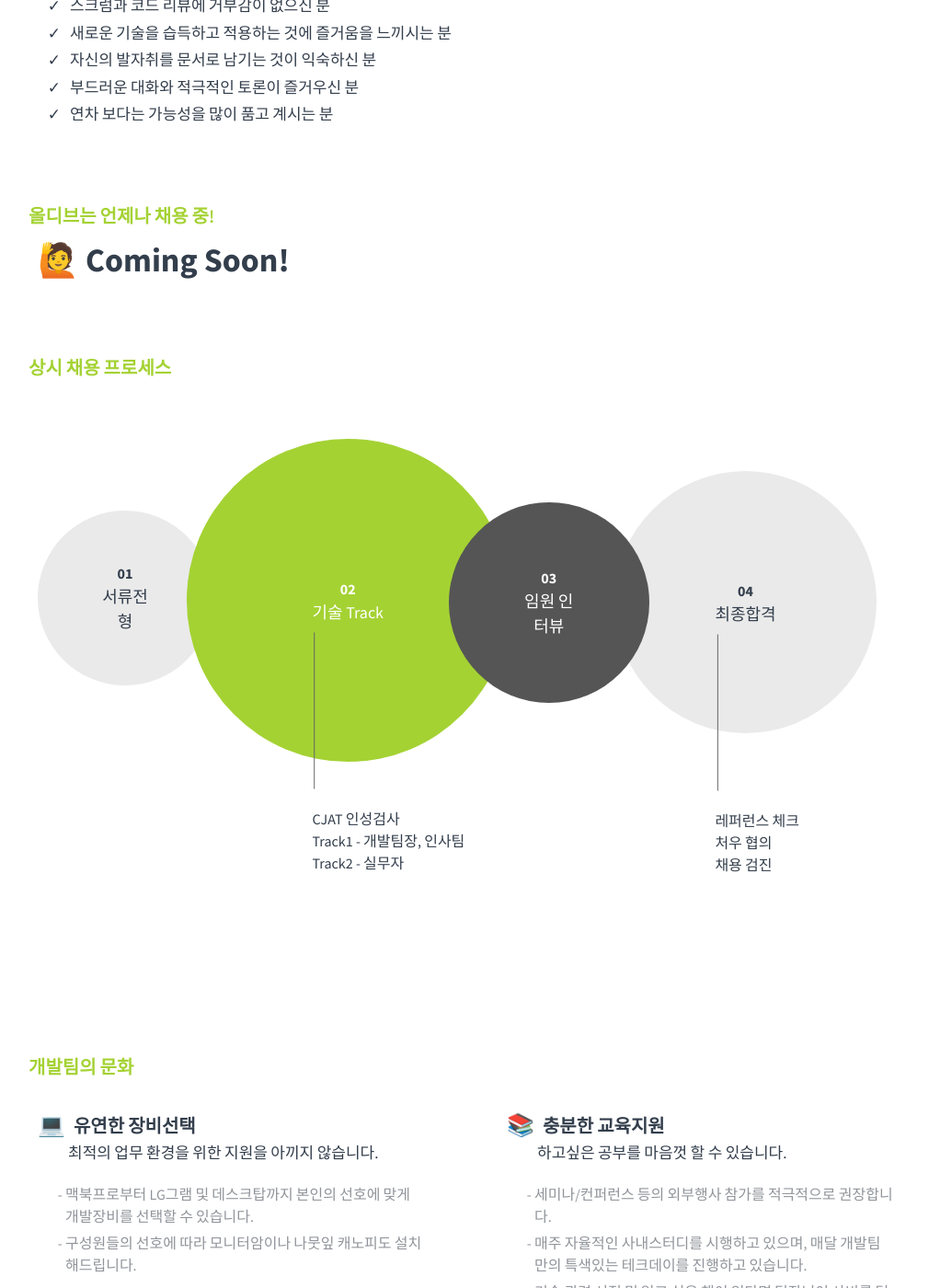
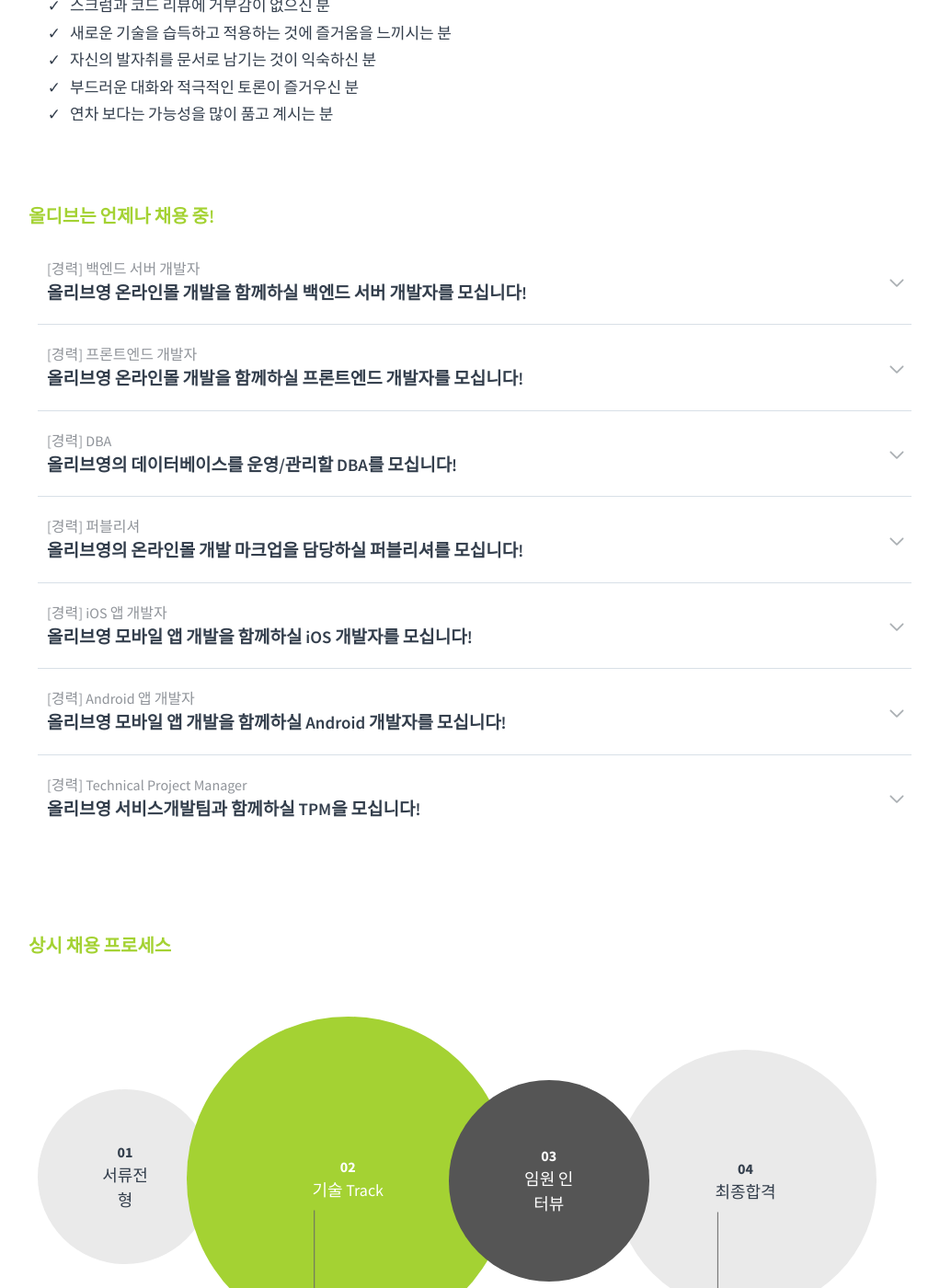
Before and after one commit to tedpark/oy-alldev.github.io, a Jekyll site: the page built from recruit/index.md, in a window 1280 px wide and 1400 px high, scrolled down 628 px. Shown: the whole window at 92% size, without its empty margins (124-1146 px from the left). Built offline with Jekyll 4.4.1, drawn with Linux system fonts in a browser that asks for light colours; part of the change alters nothing that is shown.

Commit message:
feature/recruit position update

```diff
--- a/_data/recruit-position.yml
+++ b/_data/recruit-position.yml
@@ -1,92 +1,125 @@
-Comment: >
-  - name: "[경력] 백엔드 서버 개발자"
-    title: 올리브영 온라인몰 개발을 함께하실 백엔드 서버 개발자를 모십니다!
-    overview:
-      - 서버 사이드의 소프트웨어 구조 디자인
-      - TDD 중심의 코드 및 디버깅
-      - 다양한 구성원과의 협업
-      - 기술 및 설계에 대한 문서 작성
-      - 효율적이고 재사용 가능한 개발 및 지속적인 개선
-      - 서버 환경 셋팅 및 DevOps 운영
-      - 신기술 도입 및 전파
-    requirement:
-      - 3년 이상, 6년 이하의 백엔드 개발 경력을 보유하신 분
-      - Java, Spring Framework에 대한 이해가 있으신 분
-      - Oracle, MySQL 등의 RDB와 ORM에 익숙하신 분
-      - HTML, Javascript와 같은 프론트엔드에 대한 이해가 있으신 분
-      - 새로운 기술 도입에 대한 적극성이 있으신 분
-      - Unix 명령어 및 Shell script 사용이 가능하신 분
-    useful:
-      - Python, Kotlin 등의 언어 사용이 가능하신 분
-      - Javalin과 같은 경량 framework 환경에서의 개발 경험이 있으신 분
-      - Redis와 같은 NoSQL 환경에서의 구축/운영 경험이 있으신 분
-      - MongoDB, PostgreSQL에 대한 경험이 있으신 분
-      - 커머스 또는 페이 서비스 개발 경험이 있으신 분
-      - AWS, GCP, NaverCloud 등 클라우드 인프라 경험이 있으신 분
-      - 배포 파이프라인 구축 경험이 있으신 분
+- name: "[경력] 백엔드 서버 개발자"
+  title: 올리브영 온라인몰 개발을 함께하실 백엔드 서버 개발자를 모십니다!
+  overview:
+    - 올리브영 온라인몰 Back-end 서버에 대한 설계 및 구현
+    - O2O서비스에 대한 Back-end 시스템 구현
+    - 대용량/실시간 트래픽 대비 서비스 성능 측정/분석 및 최적화
+  requirement:
+    - 관련 경력 3년 이상
+    - Java, Spring Framework 기반 웹 서비스에 대한 이해 및 실무 개발 경험
+    - 분산 환경의 대규모 데이터 처리를 위한 데이터 프로세싱에 대한 이해 및 경험
+    - 기술적인 문제에 대한 정확한 파악/분석 및 해결 역량
+    - 신기술 도입에 대한 적극적인 마인드와 태도 보유
+  useful:
+    - MongoDB/Redis 등 NoSQL 관련 구축/운영 경험
+    - 이커머스 플랫폼 관련 실무 경험
+    - AWS, GCP 등 DevOps환경 기반 클라우드 인프라 경험
+    - TDD/Agile 개발환경에 대한 실무 경험
 
-  - name: "[경력] 프론트엔드 개발자"
-    title: 올리브영 온라인몰 개발을 함께하실 프론트엔드 개발자를 모십니다!
-    overview:
-      - 프론트엔드 영역에 대한 디자인과 구조 설계
-      - 사용자 경험 기반의 프로젝트 개선 수행
-      - 공통 UI 컴포넌트 및 모듈의 작성
-      - 신규 프로젝트에 대한 Boilerplate
-      - 프론트엔드 서버 환경에 대한 DevOps 운영
-    requirement:
-      - 5년 이하의 주니어
-      - HTML과 CSS에 대한 이해가 있으신 분
-      - Vanila Javascript에 대한 이해가 있으신 분
-      - 프론트엔드 framework 사용 경험이 있으신 분
-      - Npm, node.js 환경에서의 서비스 운영 경험이 있으신 분
-      - ECMAScript6, HTML5에 대한 이해가 있으신 분
-    useful:
-      - React.js에 대한 이해가 있으신 분
-      - Typescript 코드 작성이 가능하신 분
-      - 웹 표준, 반응형 UI 개발 경험이 있으신 분
-      - 커머스 또는 패션 관련 서비스 개발 경험이 있으신 분
-      - Javascript(Node.js) 환경의 백엔드 구축/운영 경험이 있으신 분
+- name: "[경력] 프론트엔드 개발자"
+  title: 올리브영 온라인몰 개발을 함께하실 프론트엔드 개발자를 모십니다!
+  overview:
+    - 고객 경험 기반의 신규/기술 개선 프로젝트 수행
+    - 올리브영 플랫폼에 필요한 신규 기술 적용
+    - 이커머스 서비스 개발
+    - UI 설계 및 개발
+  requirement:
+    - 관련 경력 3년 이상
+    - JavaScript 및 React와 같은 Front-end Framework 이해 및 개발 경험
+    - 모바일 웹 및 Single page Application에 대한 관심 및 프로젝트 경험
+    - 우수한 커뮤니케이션 스킬과 협업 자세 보유
+  useful:
+    - 컴퓨터공학 관련 학위 소지자
+    - Typescript, React.js, Node.js를 활용한 프로젝트 경험
+    - 대규모 서비스 개발 프로젝트에서 Front-end 성능 최적화 경험
+    - 이커머스 또는 패션/뷰티 관련 도메인에서 모바일 서비스 프로젝트 참여 경험
 
-  - name: "[경력] DBA"
-    title: 올리브영의 데이터베이스를 운영/관리할 DBA를 모십니다!
-    overview:
-      - main: DBMS 운영 관리업무 (오라클/MySQL)
-        sub:
-          - DBMS 설치 및 패치/업그레이드
-          - 모니터링 및 분석
-          - 장애처리 및 트러블 슈팅
-          - 백업/복구 정책 수립 및 운영
-      - main: 온라인 서비스 개발 지원
-        sub:
-          - 테이블 설계 검토 및 표준화
-          - SQL 사전 검수 및 인덱스 설계
-          - 과부화 SQL 튜닝 및 가이드
-    requirement:
-      - 3년 이상의 관련 업무경험이 있으신
-      - MySQL 운영관리(백업/복구, 트러블슈팅)에 대해 전반적으로 이해하고 서비스 관점으로 운영하실 수 있는 분
-      - SQL/인덱스 튜닝에 대한 기본적인 지식 및 경험이 있으신 분
-      - DB 관리 자동화를 위한 스크립트(Shell, Python 등) 개발 역량이 있으신 분
-    useful:
-      - Cloud(AWS/GCP/Azure 등) 환경 내 DBMS 운영관리 경험이 있으신 분
-      - e커머스 서비스 개발/운영 경험이 있으신 분
-      - 대용량 트래픽에 대한 성능개선 경험이 있으신 분
-      - Redis, MongoDB와 같은 NoSQL에 대한 경험 혹은 관심이 있으신 분
+- name: "[경력] DBA"
+  title: 올리브영의 데이터베이스를 운영/관리할 DBA를 모십니다!
+  overview:
+    - 데이터베이스 엔지니어링 및 운영 업무 수행 (오라클/MySQL)
+    - 데이터 구조화 및 테이블 설계 검토 및 표준화
+    - SQL 최적화, 사전 검수 및 인덱스 설계
+  requirement:
+    - 관련 경력 3년 이상
+    - Oracle, MYSQL 등 RBMS에 대한 이해 및 운영 가능자 (백업/복구, 트러블슈팅 등)
+    - SQL, 인덱스 튜닝에 대한 기본적인 지식 및 경험
+    - 우수한 커뮤니케이션 스킬과 협업 자세 보유
+    - 신속한 문제 파악/분석 및 해결 역량
+  useful:
+    - Cloud(AWS/GCP/Azure 등)환경 내 DBMS 운영 관리 경험
+    - 스크립트 개발 역량(Shell, python 등) 보유
+    - 이커머스 환경에서 대용량 트래픽에 대한 성능개선 경험
+    - Redis, MongoDB와 같은 NoSQL 경험 또는 관심
 
-  - name: "[경력] 퍼블리셔"
-    title: 올리브영의 온라인몰 개발 마크업을 담당하실 퍼블리셔를 모십니다!
-    overview:
-      - 올리브영 온라인몰 서비스의 웹 표준 마크업 UI 개발
-      - 마크업 산출물의 관리체계 구축 및 관리
-      - 퍼블리싱 단계 수준의 서비스 프로토타입 개발
-      - 웹 사이트 최적화에 대한 고민과 개선안 제안
-    requirement:
-      - 2-5년의 퍼블리싱 경력을 보유하신 분
-      - HTML, CSS 등 W3C 웹표준에 대한 이해가 있으신 분
-      - 웹 접근성 지식을 보유하신 분
-      - 반응형 웹과 모바일 환경에 대한 이해와 경험이 있으신 분
-      - 기술에 대한 탐구심이 있고 커뮤니케이션이 원활하신 분
-    useful:
-      - React.js와 같은 프론트엔드 프레임워크 환경에서의 업무 경험이 있으신 분
-      - SMACSS, BEM과 같은 방법론을 활용한 CSS 개발 경험이 있으신 분
-      - 다양한 기술 분야에 관심이 많고 성장하고자 하시는 분
-      - e커머스 도메인에서의 직무 경험이 있으신 분
+- name: "[경력] 퍼블리셔"
+  title: 올리브영의 온라인몰 개발 마크업을 담당하실 퍼블리셔를 모십니다!
+  overview:
+    - 올리브영 온라인몰 플랫폼 및 다양한 신규 서비스 관련 웹 표준 Markup UI 개발
+    - 사내 시스템, 서비스 운영 관련한 UI 개발
+    - Markup 산출물의 관리체계 구축 및 관리
+    - 웹 사이트 최적화에 대한 고민과 개선안 제안
+  requirement:
+    - 관련 경력 3년 이상
+    - HTML, CSS 등 W3C 웹표준에 대한 이해
+    - 웹 접근성, 반응형 웹과 모바일 환경, 크로스브라우저에 대한 이해와 경험
+    - 우수한 커뮤니케이션 스킬과 협업 자세 보유
+    - 신기술 도입에 대한 적극적인 마인드와 태도 보유
+  useful:
+    - React.js/Vue와 같은 Front-end Framework 환경 경험
+    - SMACSS, BEM과 같은 방법론을 활용한 CSS 개발 경험
+    - 이커머스 또는 패션/뷰티 관련 서비스 개발 경험
+
+- name: "[경력] iOS 앱 개발자"
+  title: 올리브영 모바일 앱 개발을 함께하실 iOS 개발자를 모십니다!
+  overview:
+    - 올리브영 iOS 모바일 앱 설계 및 개발
+    - 기본 서비스 혹은 신규 서비스들의 Native 앱 설계 및 구축
+    - iOS/모바일 개발 기술 트렌드 이해 및 조직 내 전파
+  requirement:
+    - 관련 경력 3년 이상
+    - Swift/Objective-C 기본에 대한 이해 보유
+    - iOS 클라이언트 개발 철학에 대한 이해 및 관심 보유
+    - 우수한 커뮤니케이션 스킬과 협업 자세 보유
+    - 문제 해결 의지와 책임감 보유
+  useful:
+    - UI 테스트 자동화에 대한 경험 및 관심 보유
+    - 이커머스 또는 패션/뷰티 관련 도메인에서 모바일 서비스 프로젝트 참여 경험
+    - 모바일 앱 서비스 퍼블리싱 및 론칭 경험
+
+- name: "[경력] Android 앱 개발자"
+  title: 올리브영 모바일 앱 개발을 함께하실 Android 개발자를 모십니다!
+  overview:
+    - 올리브영 Android 모바일 앱 설계 및 개발
+    - 기본 서비스 혹은 신규 서비스들의 Native 앱 설계 및 구축
+    - 앱 공통 아키텍쳐 설계 및 공통 모듈 개발
+    - Android/모바일 개발 기술 트렌드 이해 및 조직 내 전파
+  requirement:
+    - 관련 경력 3년 이상
+    - Java/Kotlin 기본에 대한 이해 보유
+    - Android 클라이언트 개발 철학에 대한 이해 및 관심 보유
+    - 우수한 커뮤니케이션 스킬과 협업 자세 보유
+    - 문제 해결 의지와 책임감 보유
+  useful:
+    - MVP, MVVM 등 architecture 설계 및 개발 경험
+    - UI 테스트 자동화에 대한 경험 및 관심 보유
+    - 이커머스 또는 패션/뷰티 관련 도메인에서 모바일 서비스 프로젝트 참여 경험
+    - Android 모바일 앱 서비스 퍼블리싱 및 론칭 경험
+
+- name: "[경력] Technical Project Manager"
+  title: 올리브영 서비스개발팀과 함께하실 TPM을 모십니다!
+  overview:
+    - 프로덕트 로드맵, 디펜던시 분석, 릴리즈 등 개발 사이클에 대한 계획 및 관리
+    - 프로젝트별 가시성 확보 및 프로젝트 이슈/리스크 관리
+    - 기술적 이해도를 바탕으로 개발팀과 정확한 커뮤니케이션 및 협업, 업무 밸런싱
+    - 개발 프로세스 정립 및 개발팀 조직 문화 확립
+  requirement:
+    - 관련 경력 3년 이상
+    - Agile 및 개발 방법론, 개발 프로세스에 대한 철학과 개념 이해 보유
+    - 팀 간 협업 및 소통 능력, 문제 해결 기술, 분석 역량 보유
+    - 기술적/시스템 이해도를 바탕으로 원활한 커뮤니케이션 및 문제 해결 역량 보유
+  useful:
+    - IT 프로젝트에 참여하여 직접 개발한 경험
+    - 이커머스 혹은 IT서비스 관련 프로젝트 관리 경험
+      다양한 프로젝트 관련 협업 툴 사용 역량
+    - 에자일/스크럼 마스터로서 경험
--- a/recruit/index.md
+++ b/recruit/index.md
@@ -21,8 +21,8 @@ title: 채용정보
         <div class="section position">
             <div class="title">올디브는 언제나 채용 중!</div>
             <div class="content">
-                {% assign positions = site.data.recruit-position | reverse  %}
-                {% if positions.length > 0 %}
+                {% assign positions = site.data.recruit-position %}
+                {% if positions.size > -1 %}
                 <div class="catalogue">
                     {% for position in positions %}
                     <div class="catalogue-item">
@@ -67,7 +67,7 @@ title: 채용정보
                             </div>
                             <div class="footer">
                                 <div class="blank"></div>
-                                <a href="mailto:vito.kim@cj.net" class="button transition">지원하기</a>
+                                <a href="http://recruit.cj.net/recruit/ko/recruit/recruit/detail.fo?zz_jo_num=6212" class="button transition">지원하기</a>
                             </div>
                         </div>
                     </div>
```
